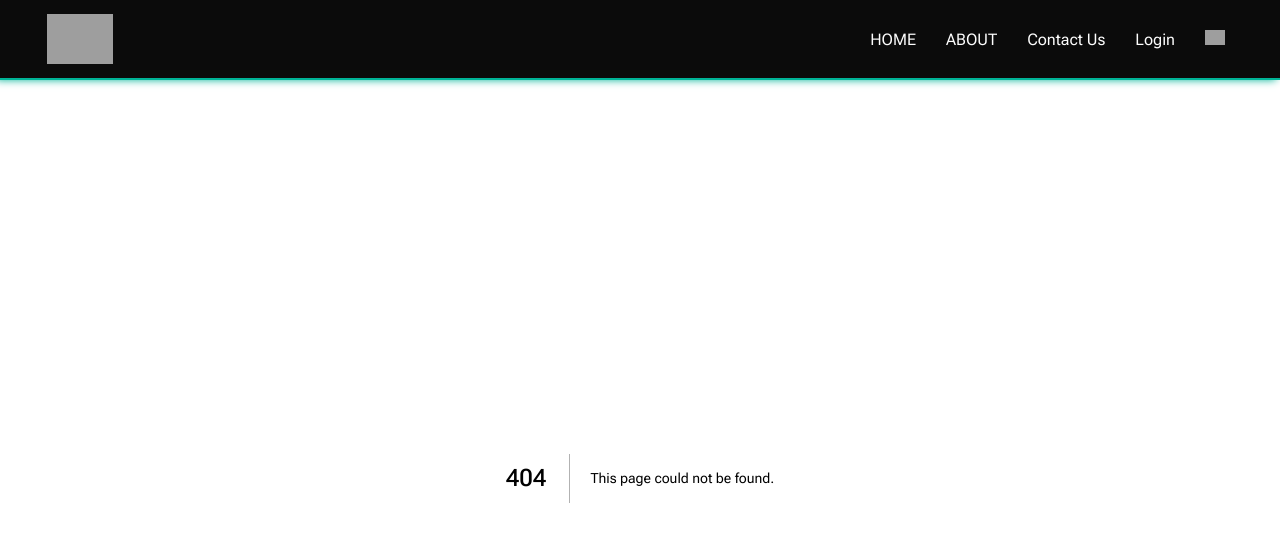
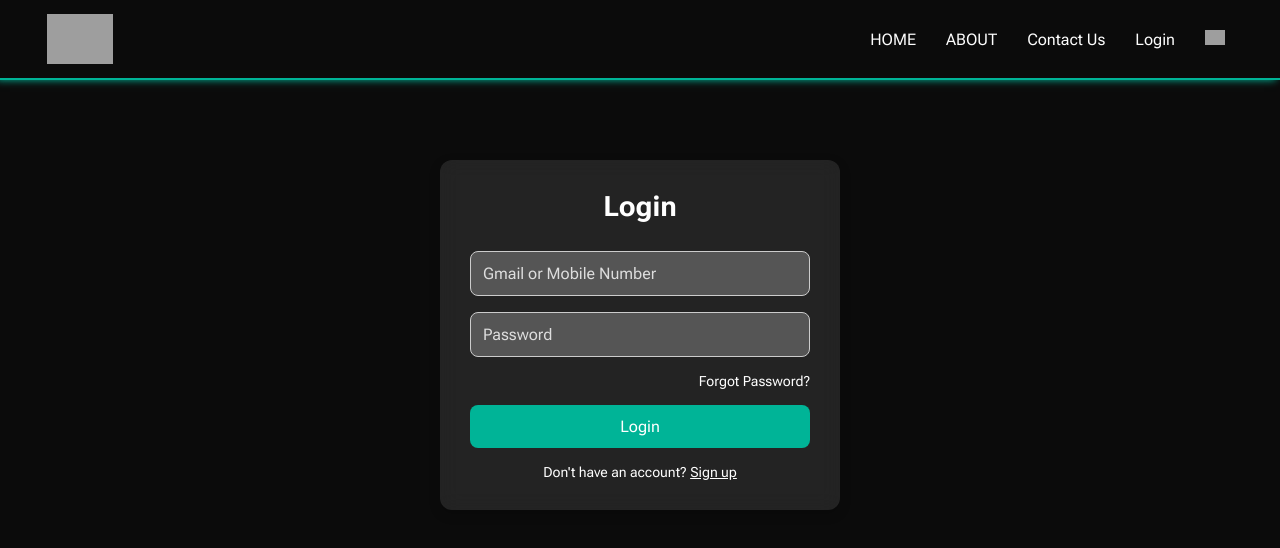
Before and after one commit to TarunK951/ChatBot, a Next.js app in the folder chatbot/: page /LoginPage in a window 1280 px wide. Before the commit this address had no page. Shown: the top 548 px of the page. Built offline with nearby package versions, Linux system fonts and the light colour scheme; grey boxes are pictures that could not be loaded.

Commit message:
login page

```diff
--- /dev/null
+++ b/chatbot/src/app/LoginPage/page.jsx
@@ -0,0 +1,81 @@
+"use client";
+import { signInWithEmailAndPassword } from "firebase/auth";
+import { useRouter } from "next/navigation"; // for client-side navigation
+import { useState } from "react";
+import "./style.css";
+
+export default function LoginPage() {
+  const router = useRouter();
+
+  const [credentials, setCredentials] = useState({
+    identifier: "",
+    password: "",
+  });
+
+  const [error, setError] = useState("");
+
+  const handleChange = (e) => {
+    setCredentials({ ...credentials, [e.target.name]: e.target.value });
+  };
+
+  const handleLogin = async () => {
+    const { identifier, password } = credentials;
+
+    // Simple email validation (optional)
+    if (!identifier.includes("@")) {
+      setError("Please enter a valid email address.");
+      return;
+    }
+
+    try {
+      await signInWithEmailAndPassword(auth, identifier, password);
+      setError("");
+      router.push("/home"); // ✅ redirect on successful login
+    } catch (err) {
+      console.error("Login error:", err);
+      setError("Invalid email or password.");
+    }
+  };
+
+  return (
+    <div>
+      <div className="login-page">
+        <div className="login-container">
+          <h2 className="login-title">Login</h2>
+
+          <input
+            className="login-input"
+            type="text"
+            name="identifier"
+            placeholder="Gmail or Mobile Number"
+            value={credentials.identifier}
+            onChange={handleChange}
+          />
+
+          <input
+            className="login-input"
+            type="password"
+            name="password"
+            placeholder="Password"
+            value={credentials.password}
+            onChange={handleChange}
+          />
+
+          <div className="forgot-password">
+            <a href="./ForgotPasswordPage">Forgot Password?</a>
+          </div>
+
+          <button className="login-button" onClick={handleLogin}>
+            Login
+          </button>
+
+          {error && <p style={{ color: "red", marginTop: "10px" }}>{error}</p>}
+
+          <div className="signup-text">
+            Don't have an account? <a href="./SignUpPage">Sign up</a>
+          </div>
+        </div>
+      </div>
+    </div>
+  );
+}
--- /dev/null
+++ b/chatbot/src/app/LoginPage/style.css
@@ -0,0 +1,85 @@
+/* Container with transparent and blurred background */
+.login-container {
+  max-width: 400px;
+  margin: 80px auto;
+  padding: 30px;
+  border-radius: 12px;
+  background: rgba(255, 255, 255, 0.1);
+  backdrop-filter: blur(10px);
+  -webkit-backdrop-filter: blur(10px);
+  box-shadow: 0 4px 12px rgba(0, 0, 0, 0.2);
+  display: flex;
+  flex-direction: column;
+  gap: 16px;
+  font-family: Arial, sans-serif;
+}
+
+/* Title styling */
+.login-title {
+  text-align: center;
+  font-size: 28px;
+  margin-bottom: 12px;
+  color: #fff;
+}
+
+/* Input field styling */
+.login-input {
+  padding: 12px;
+  font-size: 16px;
+  border-radius: 8px;
+  border: 1px solid #ccc;
+  background-color: var(--login);
+  color: #fff;
+}
+
+/* Placeholder text color */
+.login-input::placeholder {
+  color: #ddd;
+}
+
+/* Forgot password link styling */
+.forgot-password {
+  text-align: right;
+  font-size: 14px;
+}
+
+.forgot-password a {
+  color: #fff;
+  text-decoration: none;
+}
+
+.forgot-password a:hover {
+  text-decoration: underline;
+}
+
+/* Login button styling with hover effect */
+.login-button {
+  padding: 12px;
+  font-size: 16px;
+  background-color: #00b497;
+  color: #fff;
+  border: none;
+  border-radius: 8px;
+  cursor: pointer;
+  transition: background-color 0.3s ease;
+}
+
+.login-button:hover {
+  background-color: #69cbbb;
+}
+
+/* Sign-up prompt styling */
+.signup-text {
+  text-align: center;
+  font-size: 14px;
+  color: #fff;
+}
+
+.signup-text a {
+  color: #fff;
+  text-decoration: underline;
+}
+
+.signup-text a:hover {
+  color: #aad4ff;
+}
```
